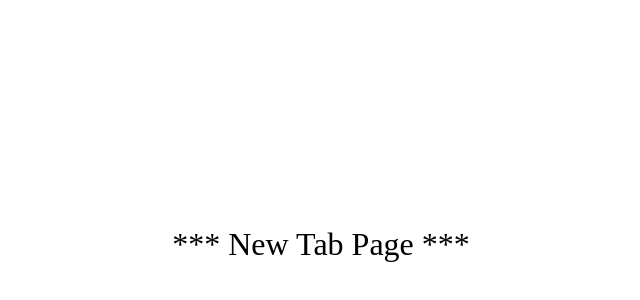
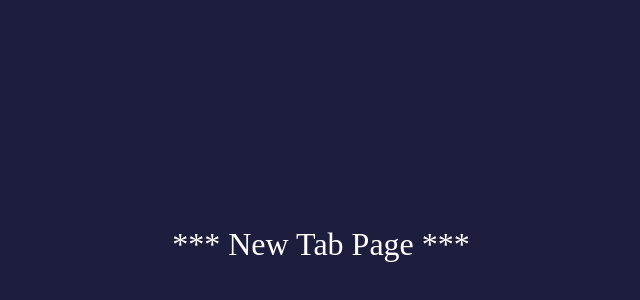
Before and after one commit to tkivela/new-tab, a plain HTML site: page index.html in a window 1280 px wide. Shown: the part 156-456 px from the top of the page, without its empty margins (319-959 px from the left). Drawn offline with Linux system fonts and the light colour scheme.

Commit message:
Dark background

```diff
--- a/index.html
+++ b/index.html
@@ -11,6 +11,8 @@
         align-items: center;
         height: 100vh;
         margin: 0;
+        background-color: #1d1d3e; /* Almost black background color */
+        color: #fff; /* White text color */
       }
       p {
         font-size: 32px;
```
